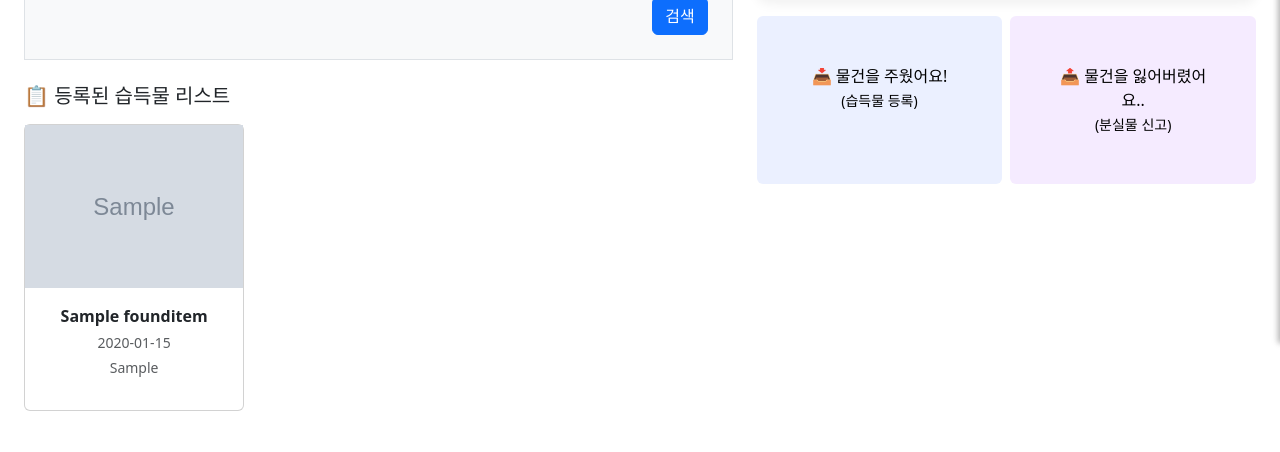
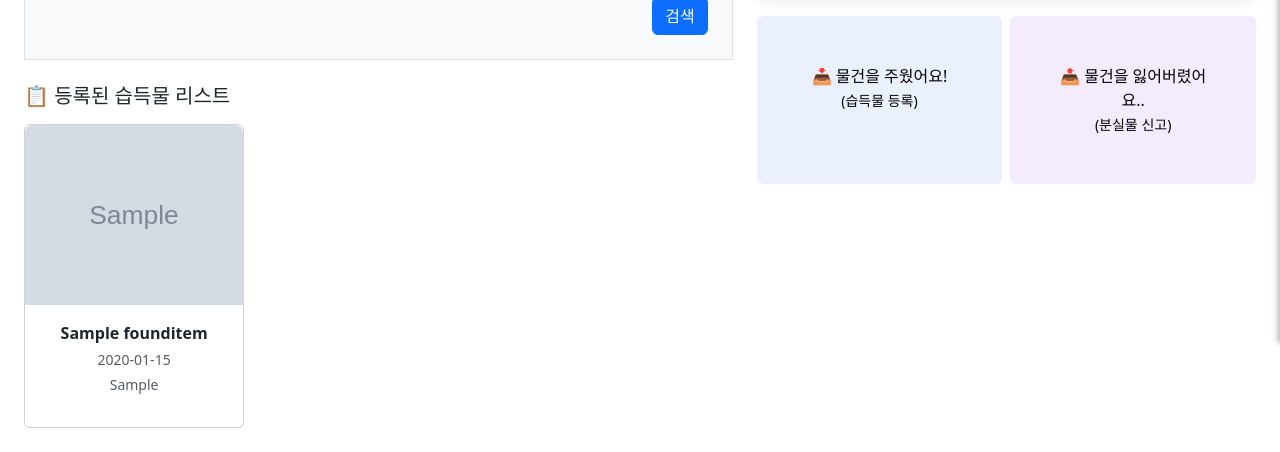
Before and after one commit to namharry/meetagain, a Django app: page /meetagain/ in a window 1280 px wide. Shown: the part 457-909 px from the top of the page. Before the commit the page ends 868 px from the top, so only its background shows below. Run offline with Django 5.2, Linux system fonts and the light colour scheme; tables that the repository leaves empty hold one stand-in row (values such as "Sample post"); grey boxes marked "Sample" are stand-in pictures; some libraries are stand-ins or nearby versions.

Commit message:
사진 크기 고정

```diff
--- a/frontend/templates/pages/index.html
+++ b/frontend/templates/pages/index.html
@@ -1,5 +1,24 @@
 {% extends 'base/base.html' %}
 {% block title %}MeetAgain - 습득물 조회{% endblock %}
+
+{% block extra_head %}
+<style>
+  /* 카드 썸네일 고정 사이즈 */
+  .lost-card .thumb {
+    width: 100%;
+    height: 180px;         /* 필요한 고정 높이로 조절 가능 */
+    object-fit: cover;     /* 비율 유지하며 영역 꽉 채움 */
+    display: block;
+    border-top-left-radius: .5rem;
+    border-top-right-radius: .5rem;
+    background: #f6f6f6;   /* 빈 이미지일 때 배경 */
+  }
+  /* 카드 본문 최소 높이(제목/텍스트 길이 달라도 줄맞춤) */
+  .lost-card .card-body {
+    min-height: 96px;      /* 필요시 조절 */
+  }
+</style>
+{% endblock %}
 
 {% block content %}
 <div class="container-fluid mt-4 position-relative">
@@ -75,11 +94,11 @@
         {% for item in items %}
         <div class="col">
           <a class="text-decoration-none" href="{% url 'meetagain:found_detail' item_id=item.id %}">
-            <div class="card lost-card">
+            <div class="card lost-card h-100">
               {% if item.image %}
-                <img src="{{ item.image.url }}" alt="{{ item.name }}">
+                <img src="{{ item.image.url }}" alt="{{ item.name }}" class="thumb">
               {% else %}
-                <img src="https://via.placeholder.com/300x160" alt="이미지 없음">
+                <img src="https://via.placeholder.com/600x400?text=%EC%9D%B4%EB%AF%B8%EC%A7%80+%EC%97%86%EC%9D%8C" alt="이미지 없음" class="thumb">
               {% endif %}
               <div class="card-body">
                 <p class="text-center fw-bold text-dark mb-1">{{ item.name }}</p>
```
